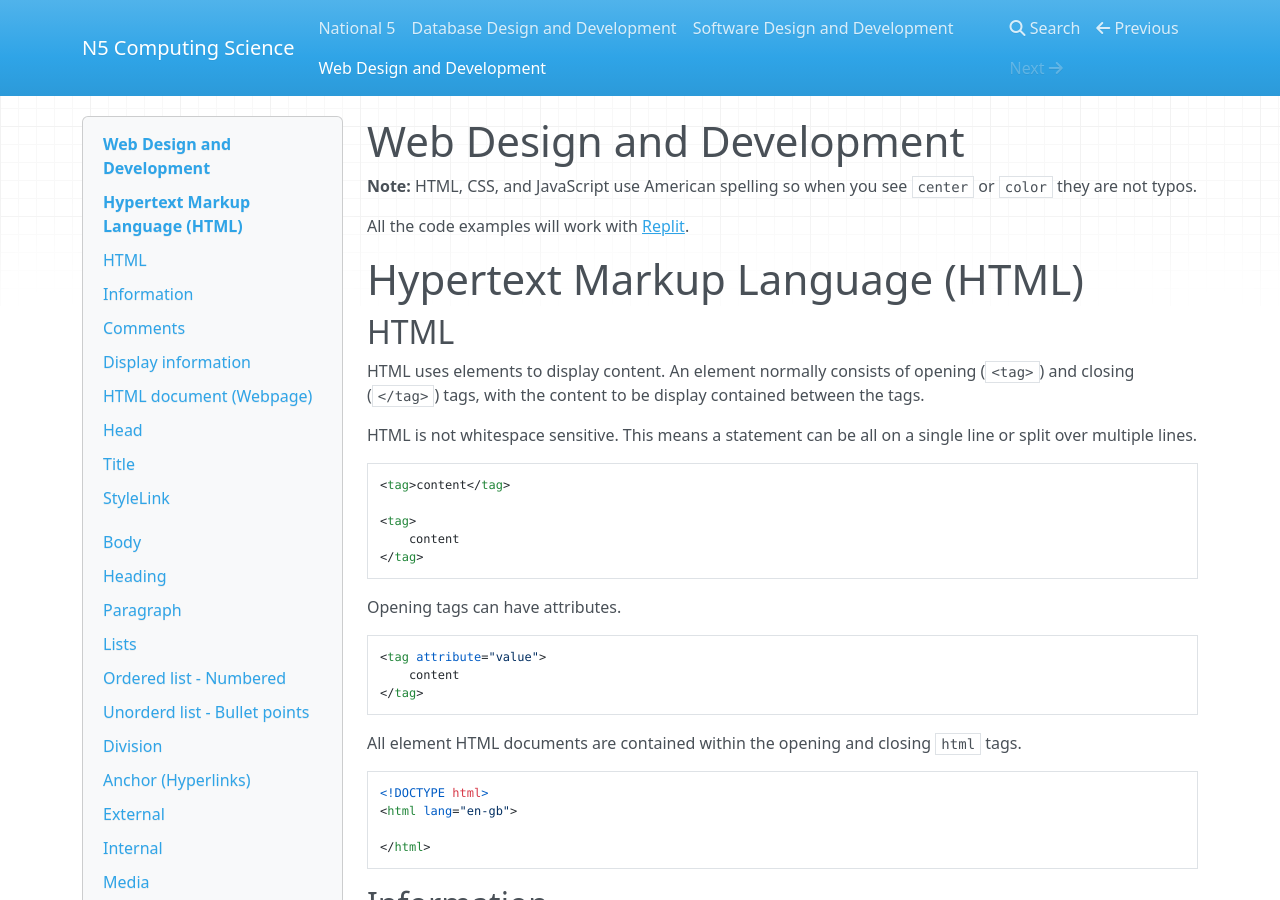
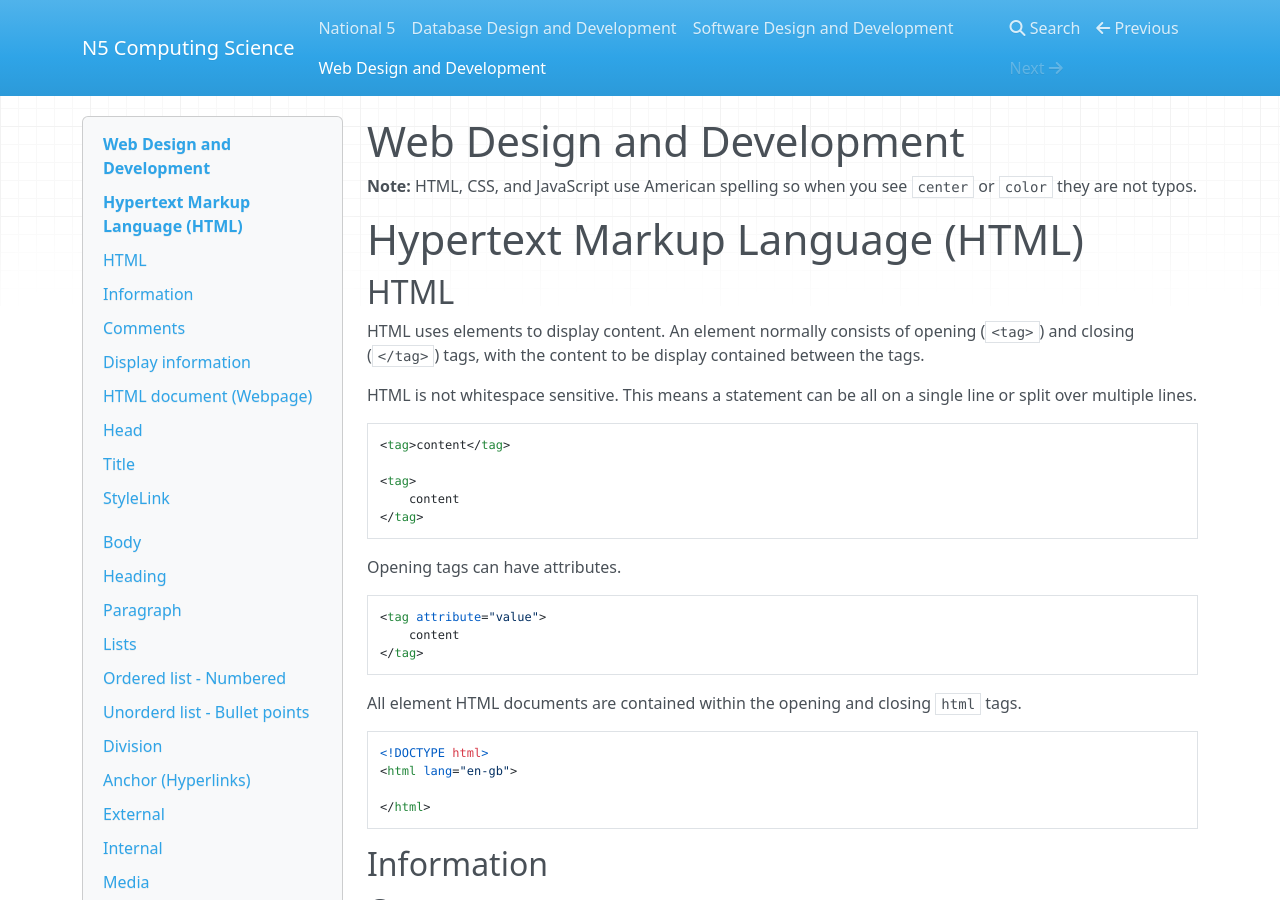
Before and after one commit to MrFriendCS/N5-CS, an MkDocs documentation site: the page built from docs/N5-CS-WDD.md, in a window 1280 px wide and 900 px high. Built offline with MkDocs 1.6.1, drawn with Linux system fonts in a browser that asks for light colours; nearby versions of some CDN libraries.

Commit message:
Minor changes

```diff
--- a/docs/N5-CS-WDD.md
+++ b/docs/N5-CS-WDD.md
@@ -1,9 +1,6 @@
 # Web Design and Development
 
-
 **Note:** HTML, CSS, and JavaScript use American spelling so when you see `center` or `color` they are not typos.
-
-All the code examples will work with [Replit](https://replit.com/).
 
 # Hypertext Markup Language (HTML)
 
```
Also changed, not shown: docs/N5-CS-DDD.md (+0 -1 lines).
